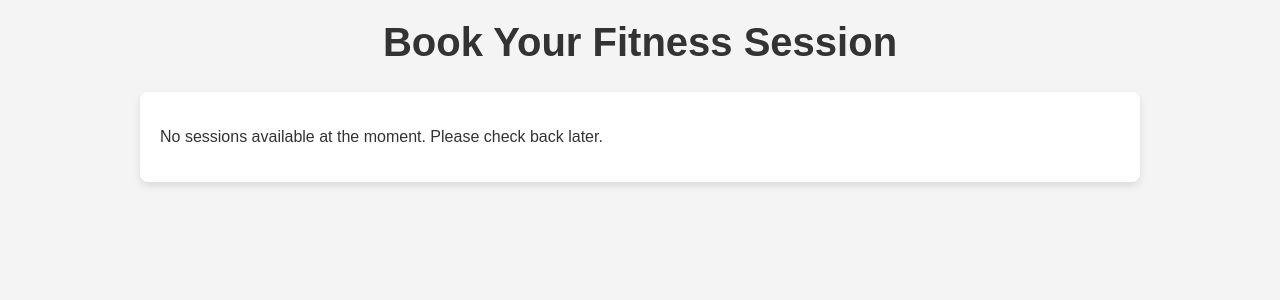
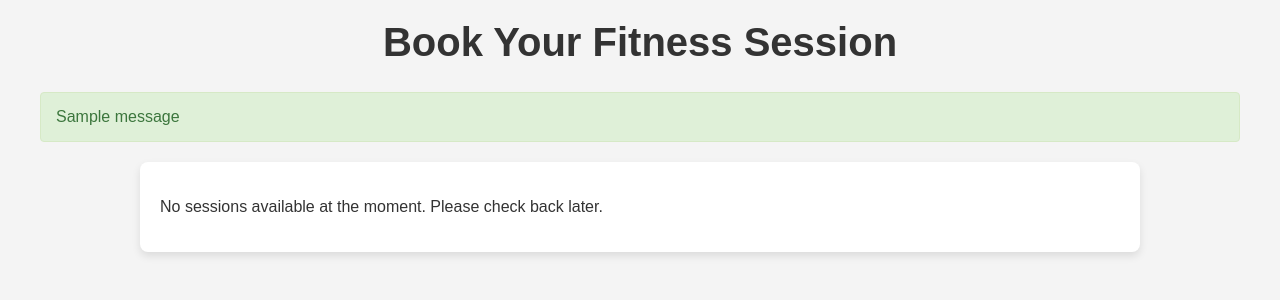
Before and after one commit to bizboz1981/ferocious-fitness, a Django app: page /booking/ in a window 1280 px wide. Shown: the part 74-374 px from the top of the page. Run offline with Django 5.2, Linux system fonts and the light colour scheme; tables that the repository leaves empty hold one stand-in row (values such as "Sample post"); one stand-in notice (Sample message) is shown; data that the repository does not hold is empty.

Commit message:
feat: add logic to handle booking errors gracefully and provide feedback to users

```diff
--- a/ferociousfitness/booking/templates/booking/booking.html
+++ b/ferociousfitness/booking/templates/booking/booking.html
@@ -6,6 +6,18 @@
 
 {% block content %}
     <h1 class="site-title">Book Your Fitness Session</h1>
+
+    <!-- Display messages -->
+    {% if messages %}
+        <div class="messages">
+            {% for message in messages %}
+                <div class="alert {{ message.tags }}">
+                    {{ message }}
+                </div>
+            {% endfor %}
+        </div>
+    {% endif %}
+
     <!-- Session List -->
     <section class="sessions-list">
         {% for session in sessions %}
--- a/ferociousfitness/booking/views.py
+++ b/ferociousfitness/booking/views.py
@@ -1,4 +1,6 @@
+from django.contrib import messages
 from django.contrib.auth.decorators import login_required
+from django.db import IntegrityError
 from django.shortcuts import get_object_or_404, redirect, render
 
 from .models import Booking, Session
@@ -14,5 +16,11 @@ def booking_page(request):
 def book_session(request, session_id):
     session = get_object_or_404(Session, id=session_id)
     if not session.is_full():
-        Booking.objects.create(user=request.user, session=session)
+        try:
+            Booking.objects.create(user=request.user, session=session)
+            messages.success(request, "You have successfully booked the session.")
+        except IntegrityError:
+            messages.error(request, "You have already booked this session.")
+    else:
+        messages.error(request, "This session is fully booked.")
     return redirect("booking_page")
--- a/ferociousfitness/static/css/styles.css
+++ b/ferociousfitness/static/css/styles.css
@@ -215,3 +215,27 @@ section h3 {
     color: red;
     font-weight: bold;
 }
+
+/* ------------------------------------ Messages ------------------------------------- */
+.messages {
+    margin: 20px 0;
+}
+
+.alert {
+    padding: 15px;
+    margin-bottom: 20px;
+    border: 1px solid transparent;
+    border-radius: 4px;
+}
+
+.alert.success {
+    color: #3c763d;
+    background-color: #dff0d8;
+    border-color: #d6e9c6;
+}
+
+.alert.error {
+    color: #a94442;
+    background-color: #f2dede;
+    border-color: #ebccd1;
+}
```
